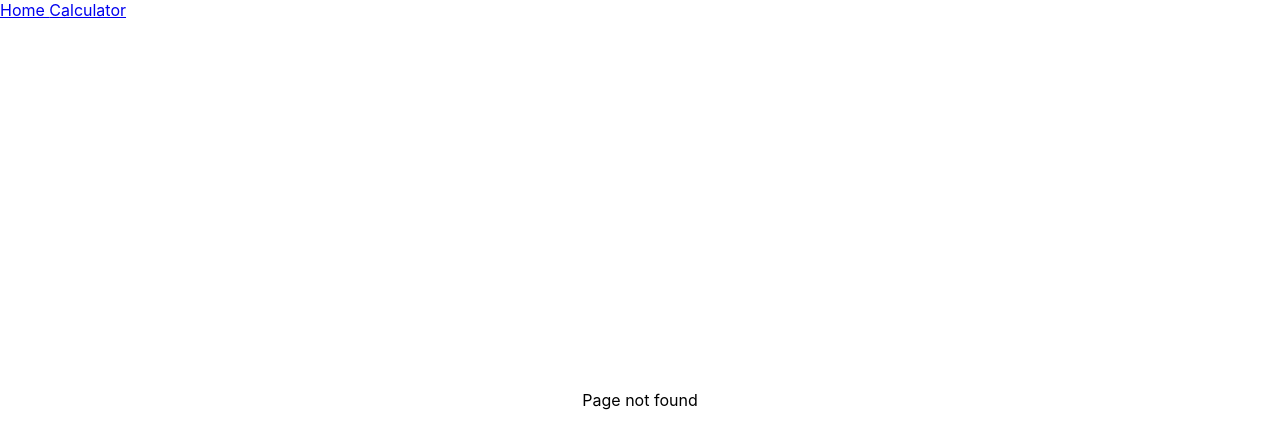
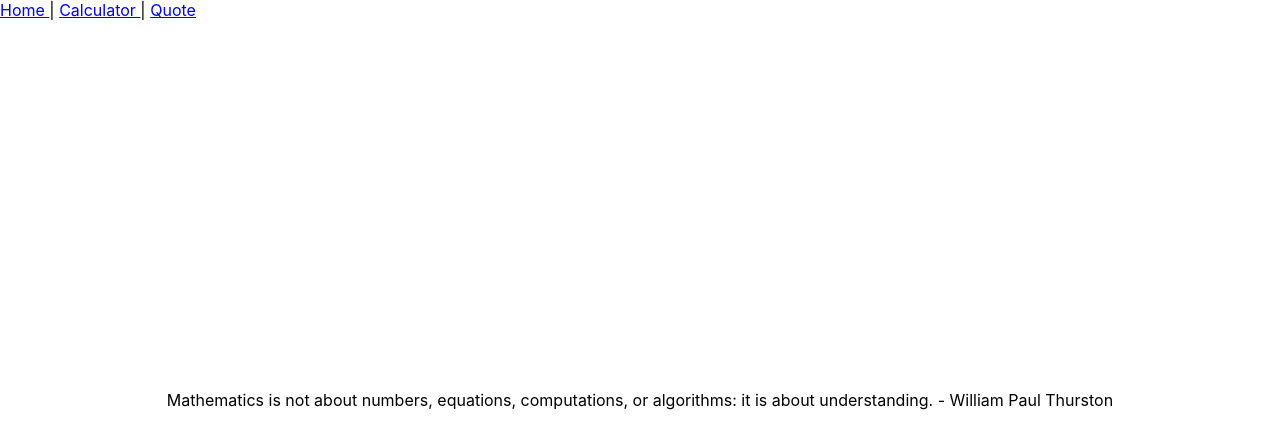
Before and after one commit to emyrue/MathMagicians, a React (Create React App) app: page /quote in a window 1280 px wide. Before the commit this address had no page. Shown: the top 448 px of the page. Built offline with nearby package versions, Linux system fonts and the light colour scheme.

Commit message:
Quote page added

```diff
--- a/src/App.js
+++ b/src/App.js
@@ -5,6 +5,7 @@ import {
 import './App.css';
 import Home from './components/home';
 import Calculator from './components/calculator';
+import Quote from './components/quote';
 
 class App extends React.Component {
   constructor(props) {
@@ -17,11 +18,15 @@ class App extends React.Component {
       <Router>
         <nav>
           <Link to="/"> Home </Link>
+          <span> | </span>
           <Link to="/calculator"> Calculator </Link>
+          <span> | </span>
+          <Link to="/quote"> Quote </Link>
         </nav>
         <Routes>
           <Route path="/" element={<Home />} />
           <Route path="/calculator" element={<Calculator previous="" operand="" current="0" solved={false} />} />
+          <Route path="/quote" element={<Quote />} />
           <Route path="*" element={<div>Page not found</div>} />
         </Routes>
       </Router>
--- /dev/null
+++ b/src/components/quote.js
@@ -0,0 +1,10 @@
+import React from 'react';
+
+const Quote = () => (
+  <div className="quote">
+    Mathematics is not about numbers, equations, computations, or algorithms:
+    it is about understanding. - William Paul Thurston
+  </div>
+);
+
+export default Quote;
```
